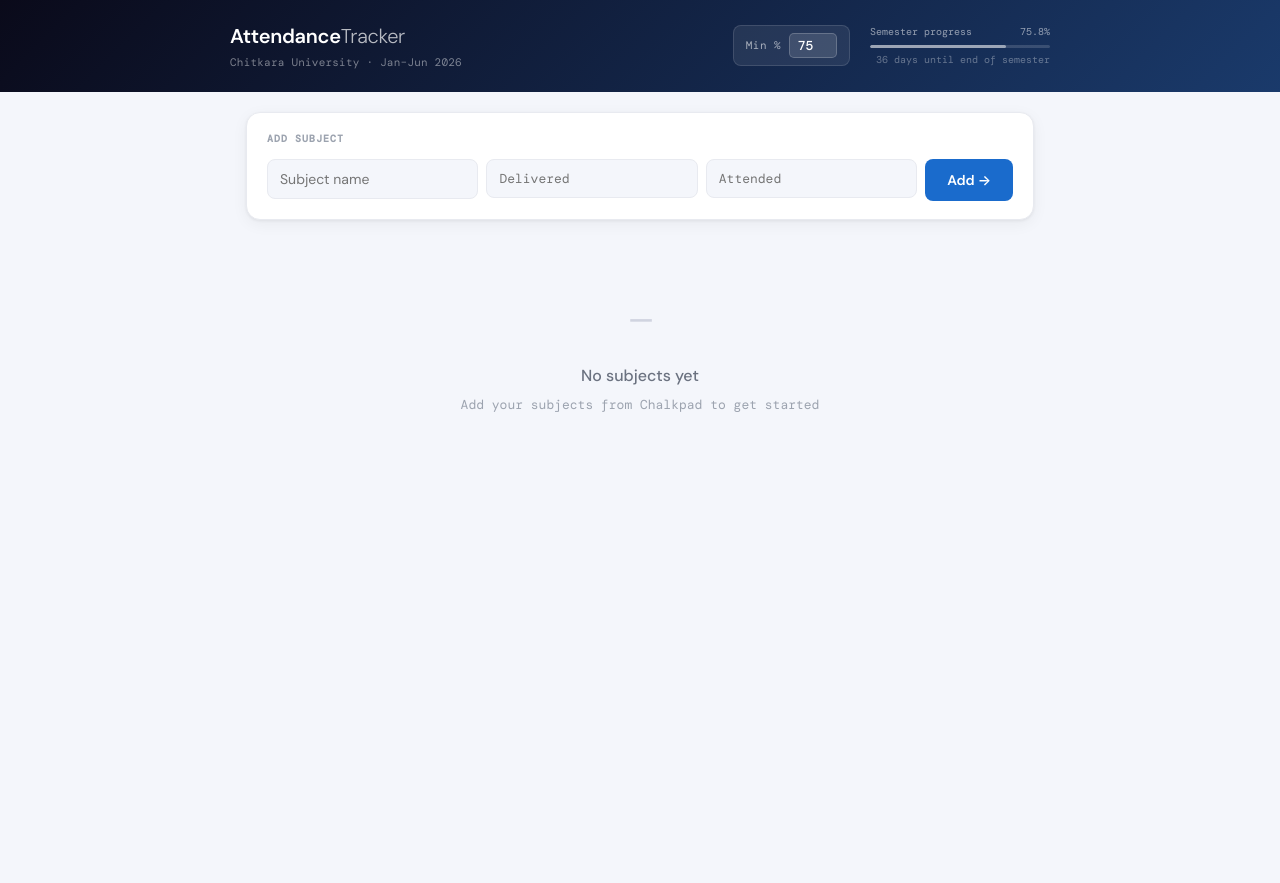
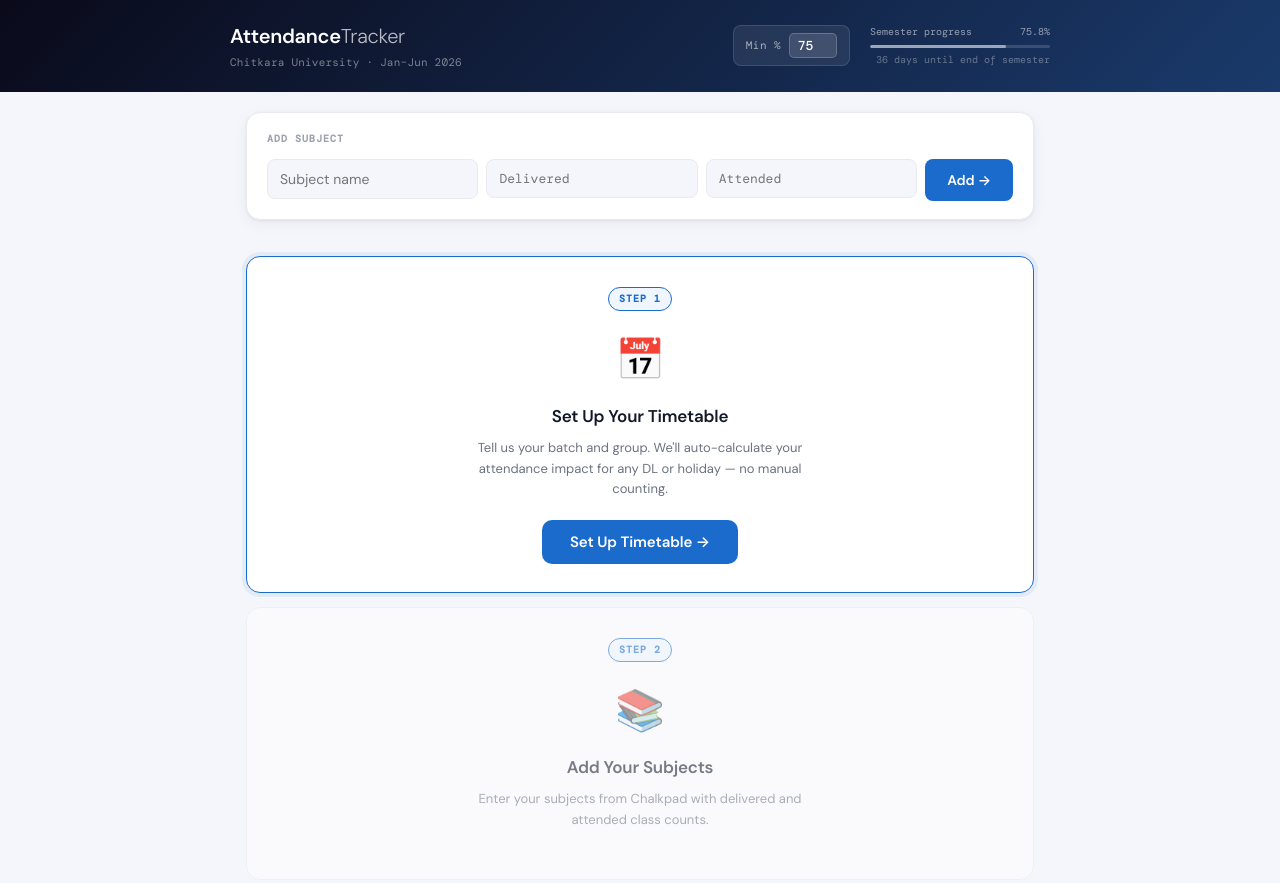
Before and after one commit to bhavyabsl2008-cyber/attendance-tracker, a plain HTML site: page index.html in a window 1280 px wide. Before the commit the page ends 800 px from the top, so only its background shows below. Drawn offline with nearby package versions, Linux system fonts and the light colour scheme; a web font is replaced by a local one.

Commit message:
feat: onboarding flow, timetable-first UX, dark mode toast fix

```diff
--- a/css/style.css
+++ b/css/style.css
@@ -109,8 +109,9 @@ body {
     border-radius: var(--radius-sm);
     font-size: 13px;
     font-weight: 500;
-    background: white;
-    box-shadow: 0 4px 20px rgba(0,0,0,0.12);
+    background: var(--card);
+    color: var(--text);
+    box-shadow: 0 4px 20px rgba(0,0,0,0.18);
     opacity: 0;
     transform: translateX(16px);
     transition: all 0.25s cubic-bezier(0.16, 1, 0.3, 1);
@@ -1185,26 +1186,127 @@ header {
 
 /* ── EMPTY STATE ── */
 .empty-state {
-    text-align: center;
-    padding: 60px 20px;
+    padding: 24px 0;
+    display: flex;
+    flex-direction: column;
+    gap: 14px;
 }
 
 .empty-state.hidden { display: none; }
 
-.empty-icon {
-    font-size: 36px;
-    margin-bottom: 14px;
-    font-family: var(--font-mono);
-    color: var(--border-strong);
-    letter-spacing: -2px;
+/* Onboarding cards */
+.onboard-card {
+    background: var(--card);
+    border-radius: var(--radius);
+    padding: 28px 24px;
+    border: 1.5px solid var(--border);
+    text-align: center;
+    transition: all 0.3s ease;
+    position: relative;
 }
 
-.empty-title {
-    font-size: 16px;
-    font-weight: 500;
+.onboard-primary {
+    border-color: var(--blue);
+    box-shadow: 0 0 0 4px rgba(26,107,204,0.08);
+}
+
+.onboard-secondary {
+    opacity: 0.55;
+}
+
+.onboard-done {
+    border-color: var(--safe-border);
+    background: var(--safe-bg);
+    padding: 16px 24px;
+}
+
+.onboard-step-badge {
+    display: inline-block;
+    font-size: 10px;
+    font-weight: 700;
+    letter-spacing: 0.1em;
+    text-transform: uppercase;
+    color: var(--blue);
+    background: var(--blue-light);
+    border: 1px solid var(--blue);
+    padding: 3px 10px;
+    border-radius: 20px;
+    margin-bottom: 16px;
+    font-family: var(--font-mono);
+}
+
+.onboard-done .onboard-step-badge { display: none; }
+
+.onboard-icon {
+    font-size: 40px;
+    margin-bottom: 12px;
+    display: block;
+}
+
+.onboard-title {
+    font-size: 17px;
+    font-weight: 600;
+    color: var(--text);
+    margin-bottom: 8px;
+    letter-spacing: -0.2px;
+}
+
+.onboard-sub {
+    font-size: 13px;
     color: var(--muted);
-    margin-bottom: 6px;
+    line-height: 1.6;
+    max-width: 340px;
+    margin: 0 auto 20px;
 }
+
+.onboard-done .onboard-sub {
+    margin-bottom: 0;
+    font-size: 12px;
+    font-family: var(--font-mono);
+    color: var(--safe);
+}
+
+.onboard-cta-btn {
+    display: inline-block;
+    padding: 12px 28px;
+    background: var(--blue);
+    color: white;
+    border: none;
+    border-radius: 10px;
+    font-size: 15px;
+    font-weight: 600;
+    font-family: var(--font-body);
+    cursor: pointer;
+    transition: background 0.15s, transform 0.1s;
+    letter-spacing: -0.1px;
+}
+
+.onboard-cta-btn:hover { background: var(--blue-dark); }
+.onboard-cta-btn:active { transform: scale(0.98); }
+
+.onboard-done-check {
+    font-size: 22px;
+    color: var(--safe);
+    margin-bottom: 4px;
+}
+
+.onboard-change-link {
+    background: none;
+    border: none;
+    color: var(--safe);
+    font-size: 12px;
+    font-family: var(--font-mono);
+    cursor: pointer;
+    text-decoration: underline;
+    padding: 0;
+}
+
+.onboard-change-link:hover { opacity: 0.8; }
+
+/* old empty-state classes kept for safety */
+.empty-icon { display: none; }
+.empty-title { display: none; }
+.empty-sub { display: none; }
 
 .empty-sub {
     font-size: 13px;
--- a/index.html
+++ b/index.html
@@ -127,9 +127,26 @@
 
         <!-- Empty State -->
         <div id="empty-state" class="empty-state">
-            <div class="empty-icon">—</div>
-            <div class="empty-title">No subjects yet</div>
-            <div class="empty-sub">Add your subjects from Chalkpad to get started</div>
+
+            <!-- Step 1: Timetable setup (shown when timetable not set up) -->
+            <div id="onboard-timetable" class="onboard-card onboard-primary">
+                <div class="onboard-step-badge">Step 1</div>
+                <div class="onboard-icon">📅</div>
+                <div class="onboard-title">Set Up Your Timetable</div>
+                <div class="onboard-sub">Tell us your batch and group. We'll auto-calculate your attendance impact for any DL or holiday — no manual counting.</div>
+                <button class="onboard-cta-btn" onclick="App.openTimetable()">
+                    Set Up Timetable →
+                </button>
+            </div>
+
+            <!-- Step 2: Add subjects (always shown) -->
+            <div class="onboard-card onboard-secondary" id="onboard-subjects">
+                <div class="onboard-step-badge" id="onboard-step-badge">Step 2</div>
+                <div class="onboard-icon">📚</div>
+                <div class="onboard-title">Add Your Subjects</div>
+                <div class="onboard-sub">Enter your subjects from Chalkpad with delivered and attended class counts.</div>
+            </div>
+
         </div>
 
         <!-- Clear All -->
--- a/js/app.js
+++ b/js/app.js
@@ -16,6 +16,7 @@ const App = {
         if (thresholdInput) thresholdInput.value = Settings.threshold;
 
         this.render();
+        this._updateOnboardingState();
         this.bindEvents();
     },
 
@@ -252,9 +253,33 @@ const App = {
             TimetableUI.showWeekView();
         } else {
             TimetableUI.showSetup(() => {
-                this.render(); // re-render cards so DL picker updates
-                UI.toast(`Timetable loaded for ${Timetable.getBatch()} Group ${Timetable.getGroup()}`, 'success');
+                this.render();
+                this._updateOnboardingState();
+                UI.toast(`Timetable loaded — ${Timetable.getBatch()} · Group ${Timetable.getGroup()}`, 'success');
             });
+        }
+    },
+
+    _updateOnboardingState() {
+        const ttCard = document.getElementById('onboard-timetable');
+        const stepBadge = document.getElementById('onboard-step-badge');
+        if (!ttCard) return;
+
+        if (Timetable.isSetup()) {
+            // Mark timetable step done, make subjects step primary
+            ttCard.classList.remove('onboard-primary');
+            ttCard.classList.add('onboard-done');
+            ttCard.innerHTML = `
+                <div class="onboard-done-check">✓</div>
+                <div class="onboard-title">Timetable Set</div>
+                <div class="onboard-sub">${Timetable.getBatch()} · Group ${Timetable.getGroup()} · <button class="onboard-change-link" onclick="App.openTimetable()">View / Change</button></div>
+            `;
+            const subjectsCard = document.getElementById('onboard-subjects');
+            if (subjectsCard) {
+                subjectsCard.classList.add('onboard-primary');
+                subjectsCard.classList.remove('onboard-secondary');
+            }
+            if (stepBadge) stepBadge.textContent = 'Step 2';
         }
     },
 
```
